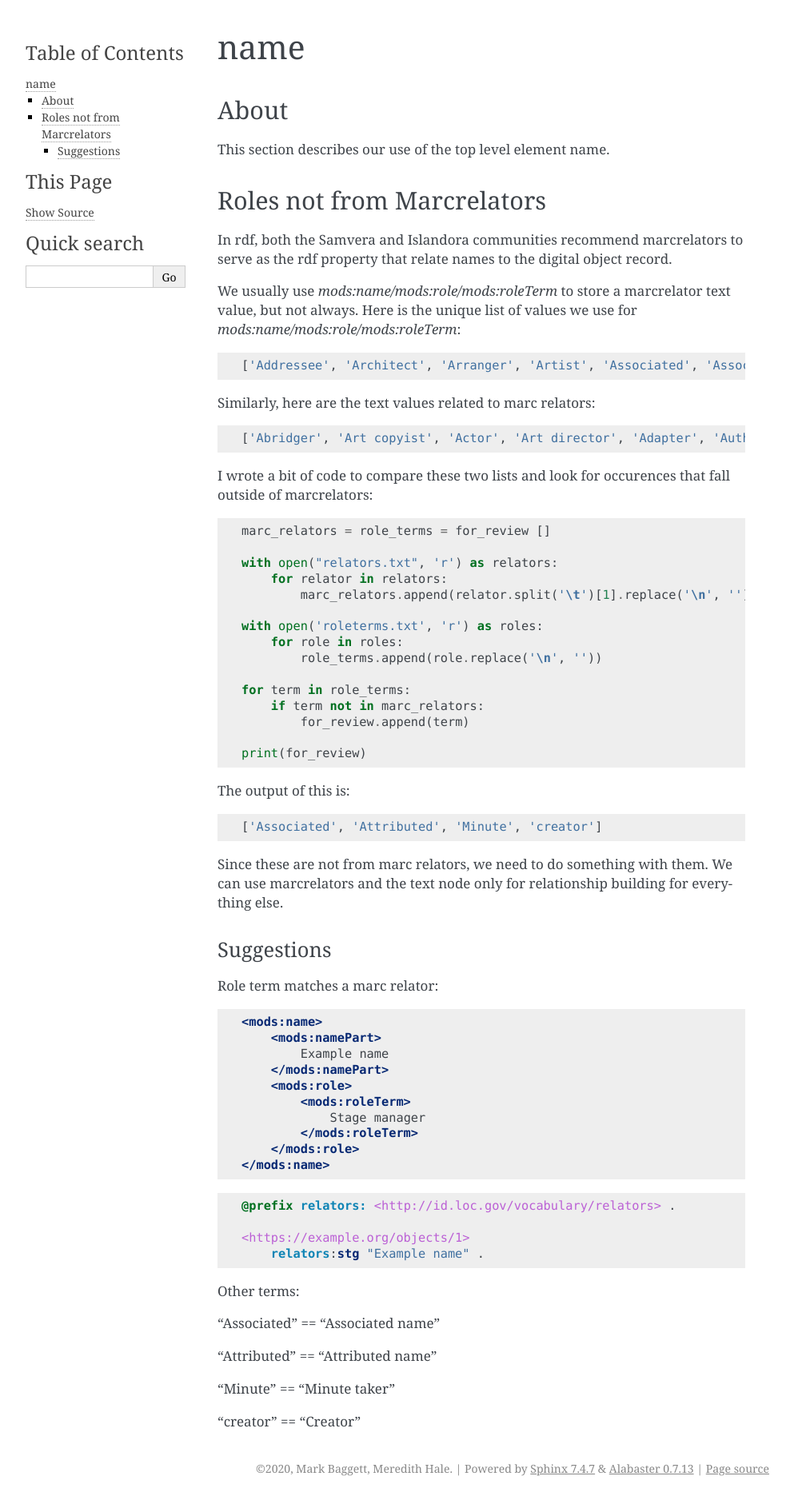
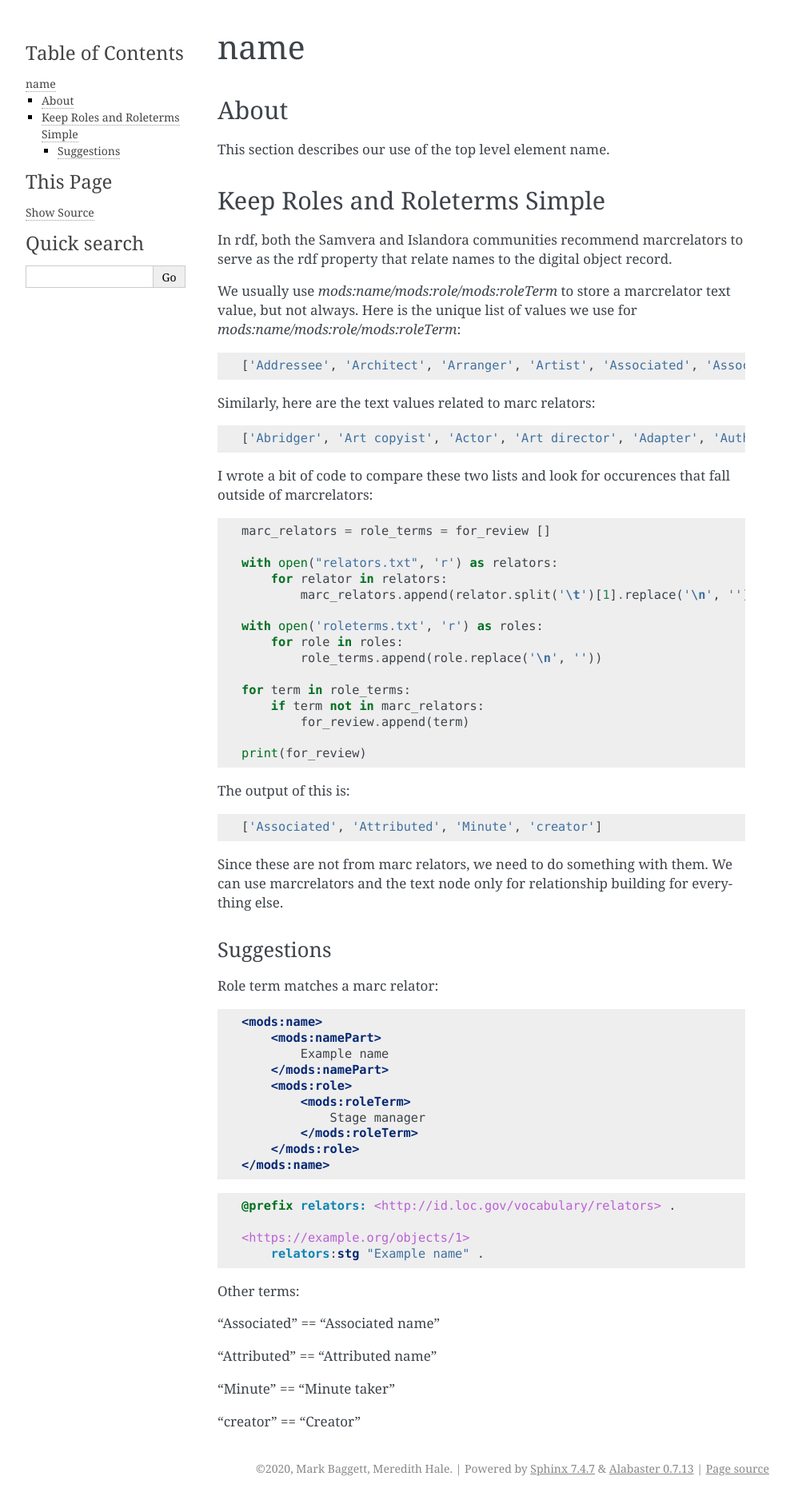
Before and after one commit to UTKcataloging/mods_to_rdf, a Sphinx documentation site: the page built from docs/source/top_level_elements/name.rst, in a window 1280 px wide. Shown: the whole page at 80% size, without its empty margins (148-1141 px from the left). Built offline with Sphinx 7.4.7, drawn with Linux system fonts in a browser that asks for light colours; formulas are drawn with MathJax 3.

Commit message:
Switch heading.

```diff
--- a/docs/source/top_level_elements/name.rst
+++ b/docs/source/top_level_elements/name.rst
@@ -6,8 +6,8 @@ About
 
 This section describes our use of the top level element name.
 
-Roles not from Marcrelators
----------------------------
+Keep Roles and Roleterms Simple
+-------------------------------
 
 In rdf, both the Samvera and Islandora communities recommend marcrelators to serve as the rdf property that relate names
 to the digital object record.
```
